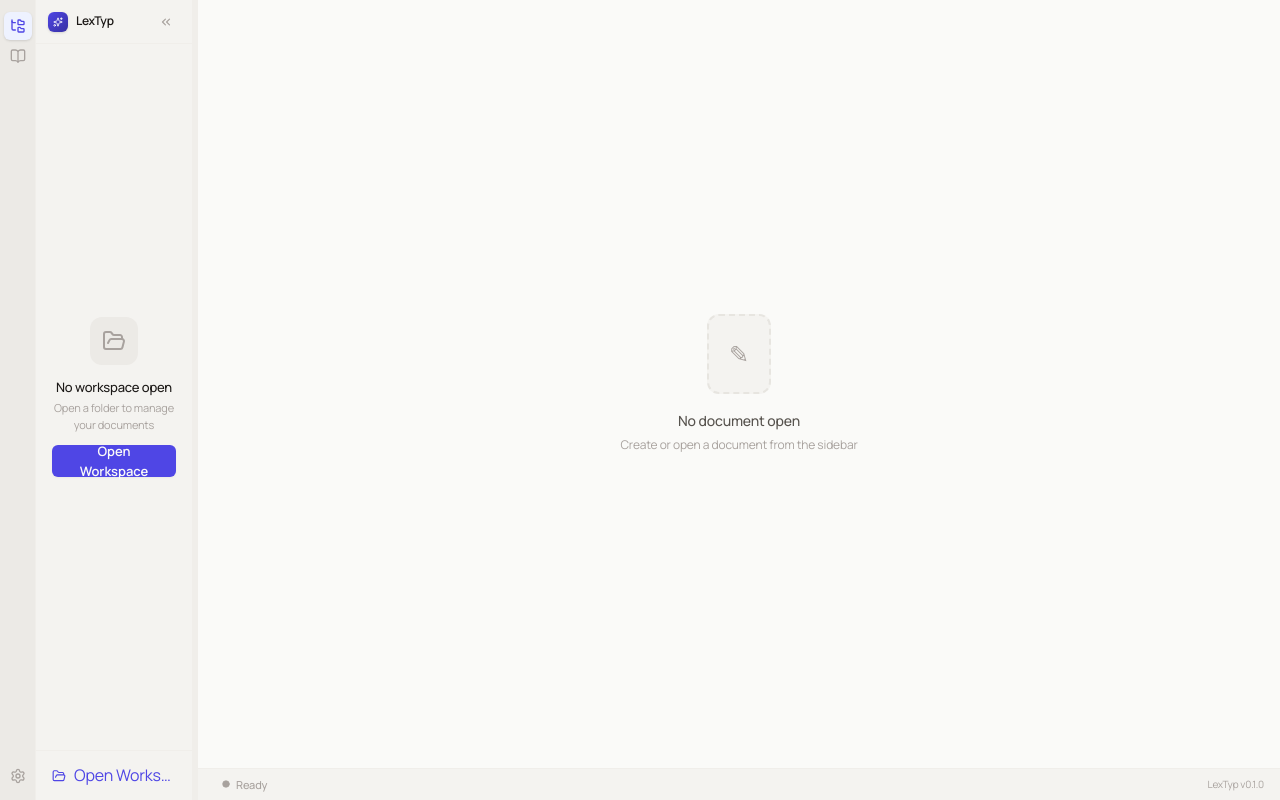
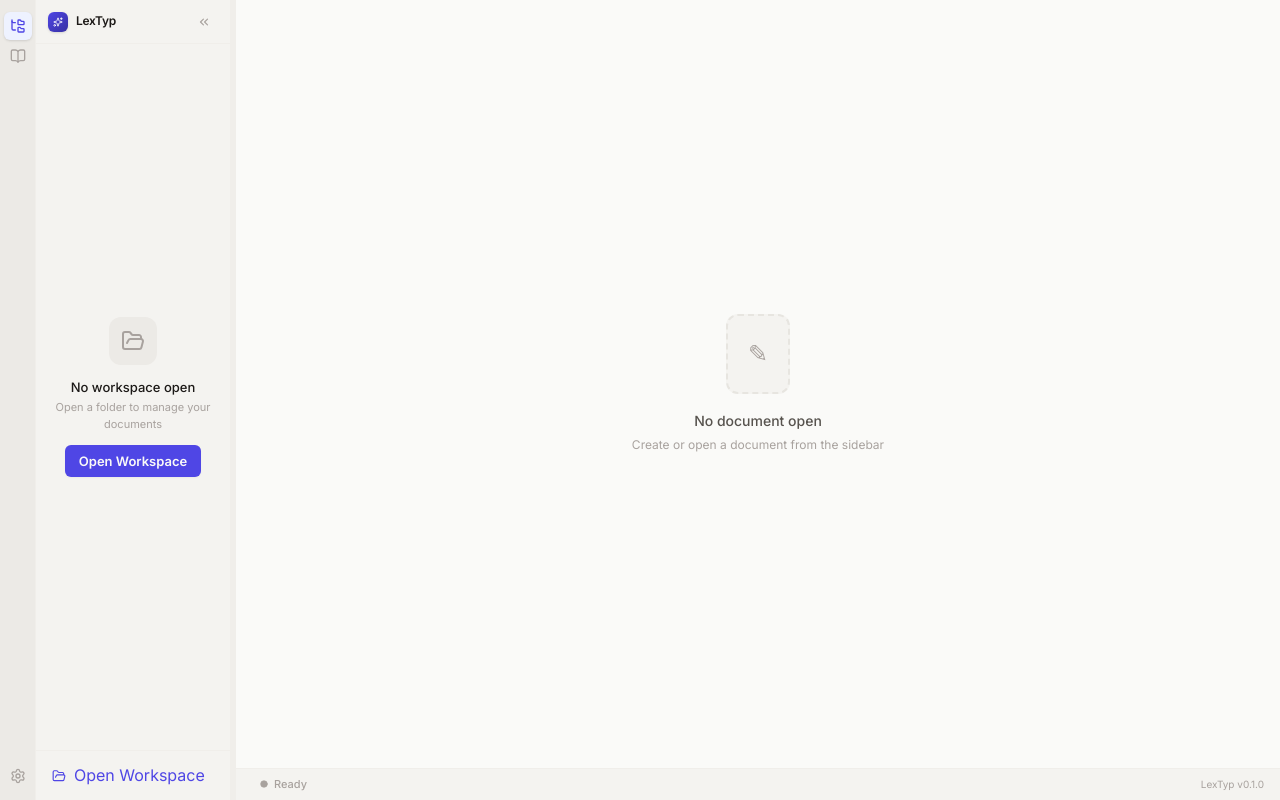
Before and after one commit to broccoli-97/lextyp-tauri, a React (Vite) app: page / in a window 1280 px wide. Built offline with nearby package versions, Linux system fonts and the light colour scheme; what @blocknote/core, @blocknote/react would draw is missing.

Commit message:
feat: update fonts and add close workspace functionality in sidebar

```diff
--- a/index.html
+++ b/index.html
@@ -5,10 +5,10 @@
     <link rel="icon" type="image/svg+xml" href="/vite.svg" />
     <meta name="viewport" content="width=device-width, initial-scale=1.0" />
     <title>LexTyp</title>
-    <!-- Fonts: Manrope (UI), Source Serif 4 (editor), Noto Sans SC (Chinese) -->
+    <!-- Fonts: Inter (UI), Noto Sans SC (Chinese) -->
     <link rel="preconnect" href="https://fonts.googleapis.com" />
     <link rel="preconnect" href="https://fonts.gstatic.com" crossorigin />
-    <link href="https://fonts.googleapis.com/css2?family=Manrope:wght@400;500;600;700;800&family=Noto+Sans+SC:wght@400;500;600;700&family=Source+Serif+4:ital,opsz,wght@0,8..60,400;0,8..60,500;0,8..60,600;0,8..60,700;1,8..60,400;1,8..60,500&display=swap" rel="stylesheet" />
+    <link href="https://fonts.googleapis.com/css2?family=Inter:opsz,wght@14..32,400;14..32,500;14..32,600;14..32,700&family=Noto+Sans+SC:wght@400;500;600;700&display=swap" rel="stylesheet" />
   </head>
 
   <body>
--- a/src/App.tsx
+++ b/src/App.tsx
@@ -21,8 +21,8 @@ function clampPdf(w: number, windowWidth: number) {
 
 function App() {
   const [sidebarCollapsed, setSidebarCollapsed] = useState(false);
-  const [sidebarWidth, setSidebarWidth] = useState(() => Math.round(window.innerWidth * 0.15));
-  const [pdfPanelWidth, setPdfPanelWidth] = useState(() => Math.round(window.innerWidth * 0.35));
+  const [sidebarWidth, setSidebarWidth] = useState(() => clampSidebar(Math.round(window.innerWidth * 0.18), window.innerWidth));
+  const [pdfPanelWidth, setPdfPanelWidth] = useState(() => clampPdf(Math.round(window.innerWidth * 0.35), window.innerWidth));
   const [pdfPanelCollapsed, setPdfPanelCollapsed] = useState(false);
   const [resizingPanel, setResizingPanel] = useState<"sidebar" | "pdf" | null>(null);
   const resizeRef = useRef<HTMLDivElement>(null);
--- a/src/components/Sidebar.tsx
+++ b/src/components/Sidebar.tsx
@@ -12,6 +12,7 @@ import {
   FileUp,
   FolderTree,
   Settings,
+  X,
 } from "lucide-react";
 import { open } from "@tauri-apps/plugin-dialog";
 import { invoke } from "@tauri-apps/api/core";
@@ -47,6 +48,7 @@ export function Sidebar({
   const openFile = useWorkspaceStore((s) => s.openFile);
   const saveAs = useWorkspaceStore((s) => s.saveAs);
   const exportTypst = useWorkspaceStore((s) => s.exportTypst);
+  const closeWorkspace = useWorkspaceStore((s) => s.closeWorkspace);
 
   const entries = useReferenceStore((s) => s.entries);
   const searchQuery = useReferenceStore((s) => s.searchQuery);
@@ -62,6 +64,7 @@ export function Sidebar({
   const [newItemInput, setNewItemInput] = useState<"document" | "folder" | null>(null);
   const [newItemName, setNewItemName] = useState("");
   const newMenuRef = useRef<HTMLDivElement>(null);
+  const newMenuPortalRef = useRef<HTMLDivElement>(null);
   const styleDropdownRef = useRef<HTMLDivElement>(null);
   const newItemInputRef = useRef<HTMLInputElement>(null);
   const formatter = useMemo(() => getFormatter(citationStyle), [citationStyle]);
@@ -84,7 +87,8 @@ export function Sidebar({
       if (
         showNewMenu &&
         newMenuRef.current &&
-        !newMenuRef.current.contains(e.target as Node)
+        !newMenuRef.current.contains(e.target as Node) &&
+        (!newMenuPortalRef.current || !newMenuPortalRef.current.contains(e.target as Node))
       ) {
         setShowNewMenu(false);
       }
@@ -246,11 +250,21 @@ export function Sidebar({
                 </button>
                 {showNewMenu && <NewMenuDropdown
                   anchorRef={newMenuRef}
+                  portalRef={newMenuPortalRef}
                   onNewDocument={() => handleNewItem("document")}
                   onNewFolder={() => handleNewItem("folder")}
                   onOpenFile={() => { setShowNewMenu(false); openFile().catch(console.error); }}
                 />}
               </div>
+            )}
+            {workspacePath && (
+              <button
+                onClick={() => closeWorkspace().catch(console.error)}
+                className="icon-btn w-6 h-6 hover:bg-[var(--bg-hover)] hover:text-[var(--text-primary)]"
+                title={t("sidebar.closeWorkspace")}
+              >
+                <X size={14} />
+              </button>
             )}
             <button
               onClick={onToggle}
@@ -328,15 +342,15 @@ export function Sidebar({
               <FolderOpen size={14} className="shrink-0" />
               <span className="truncate">{t("sidebar.openWorkspace")}</span>
             </button>
-          ) : (
+          ) : activeTab === "files" ? (
             <button
               onClick={handleOpenWorkspace}
-              className="w-full flex items-center gap-2 px-2 py-1.5 rounded-md text-[12px] font-medium text-[var(--text-primary)] hover:bg-[var(--bg-hover)] active:bg-[var(--bg-active)] transition-all whitespace-nowrap overflow-hidden"
+              className="w-full flex items-center gap-2 px-2 py-1.5 rounded-md text-[12px] font-medium text-[var(--text-secondary)] hover:bg-[var(--bg-hover)] active:bg-[var(--bg-active)] transition-all whitespace-nowrap overflow-hidden"
             >
-              <FolderOpen size={14} className="shrink-0 text-[var(--text-secondary)]" />
+              <FolderOpen size={14} className="shrink-0 text-[var(--text-tertiary)]" />
               <span className="truncate">{t("sidebar.switchWorkspace")}</span>
             </button>
-          )}
+          ) : null}
         </div>
       </div>
     </div>
@@ -375,11 +389,13 @@ function ActivityBarButton({
 
 function NewMenuDropdown({
   anchorRef,
+  portalRef,
   onNewDocument,
   onNewFolder,
   onOpenFile,
 }: {
   anchorRef: React.RefObject<HTMLDivElement | null>;
+  portalRef: React.RefObject<HTMLDivElement | null>;
   onNewDocument: () => void;
   onNewFolder: () => void;
   onOpenFile: () => void;
@@ -398,6 +414,7 @@ function NewMenuDropdown({
 
   return createPortal(
     <div
+      ref={portalRef}
       style={{ position: "fixed", top: pos.top, left: pos.left, zIndex: 9999 }}
       className="w-[160px] py-1 bg-[var(--bg-elevated)] border border-[var(--border)] rounded-md shadow-lg animate-fade-in"
     >
--- a/src/index.css
+++ b/src/index.css
@@ -138,8 +138,8 @@
   --radius-2xl: 16px;
 
   /* Typography scale */
-  --font-ui: "Manrope", "Noto Sans SC", "PingFang SC", "Microsoft YaHei", system-ui, sans-serif;
-  --font-editor: "Source Serif 4", "Noto Serif SC", "Songti SC", Georgia, serif;
+  --font-ui: "Inter", "Noto Sans SC", "PingFang SC", "Microsoft YaHei", system-ui, sans-serif;
+  --font-editor: ui-sans-serif, -apple-system, BlinkMacSystemFont, "Segoe UI", "Noto Sans SC", "PingFang SC", "Microsoft YaHei", sans-serif;
   --font-mono: "JetBrains Mono", "Fira Code", ui-monospace, monospace;
 }
 
@@ -156,8 +156,6 @@ html, body, #root {
   background: var(--bg-primary);
   -webkit-font-smoothing: antialiased;
   -moz-osx-font-smoothing: grayscale;
-  font-feature-settings: "cv02", "cv03", "cv04", "cv11";
-  letter-spacing: -0.01em;
 }
 
 /* ═══════════════════════════════════════
@@ -173,7 +171,7 @@ html, body, #root {
 }
 
 .bn-editor [class*="heading"] {
-  font-family: var(--font-ui);
+  font-family: var(--font-editor);
   letter-spacing: -0.02em;
   font-weight: 700;
 }
--- a/src/lib/i18n.ts
+++ b/src/lib/i18n.ts
@@ -11,11 +11,13 @@ const translations = {
     "sidebar.openFile": "Open File...",
     "sidebar.openWorkspace": "Open Workspace",
     "sidebar.switchWorkspace": "Switch Workspace",
+
     "sidebar.noWorkspace": "No workspace open",
     "sidebar.noWorkspaceHint": "Open a folder to manage your documents",
     "sidebar.collapse": "Collapse sidebar",
     "sidebar.expand": "Expand sidebar",
     "sidebar.new": "New...",
+    "sidebar.closeWorkspace": "Close Workspace",
 
     // Editor
     "editor.noDocument": "No document open",
@@ -73,11 +75,13 @@ const translations = {
     "sidebar.openFile": "打开文件...",
     "sidebar.openWorkspace": "打开工作区",
     "sidebar.switchWorkspace": "切换工作区",
+
     "sidebar.noWorkspace": "未打开工作区",
     "sidebar.noWorkspaceHint": "打开文件夹以管理您的文档",
     "sidebar.collapse": "收起侧边栏",
     "sidebar.expand": "展开侧边栏",
     "sidebar.new": "新建...",
+    "sidebar.closeWorkspace": "关闭工作区",
 
     // Editor
     "editor.noDocument": "未打开文档",
--- a/src/stores/workspace-store.ts
+++ b/src/stores/workspace-store.ts
@@ -25,6 +25,7 @@ interface WorkspaceState {
   // Actions
   setEditorInstance: (editor: any) => void;
   openWorkspace: (path: string) => Promise<void>;
+  closeWorkspace: () => Promise<void>;
   refreshFileTree: () => Promise<void>;
   openDocument: (path: string) => Promise<void>;
   saveActiveDocument: () => Promise<void>;
@@ -68,6 +69,19 @@ export const useWorkspaceStore = create<WorkspaceState>((set, get) => ({
     const tree = await invoke<FileTreeEntry[]>("list_workspace", { path });
     set({ workspacePath: path, fileTree: tree });
     localStorage.setItem(WORKSPACE_KEY, path);
+  },
+
+  closeWorkspace: async () => {
+    // Close active document first (auto-saves if dirty)
+    if (get().activeDocumentPath) {
+      await get().closeDocument();
+    }
+    set({
+      workspacePath: null,
+      fileTree: [],
+      expandedFolders: new Set<string>(),
+    });
+    localStorage.removeItem(WORKSPACE_KEY);
   },
 
   refreshFileTree: async () => {
```
